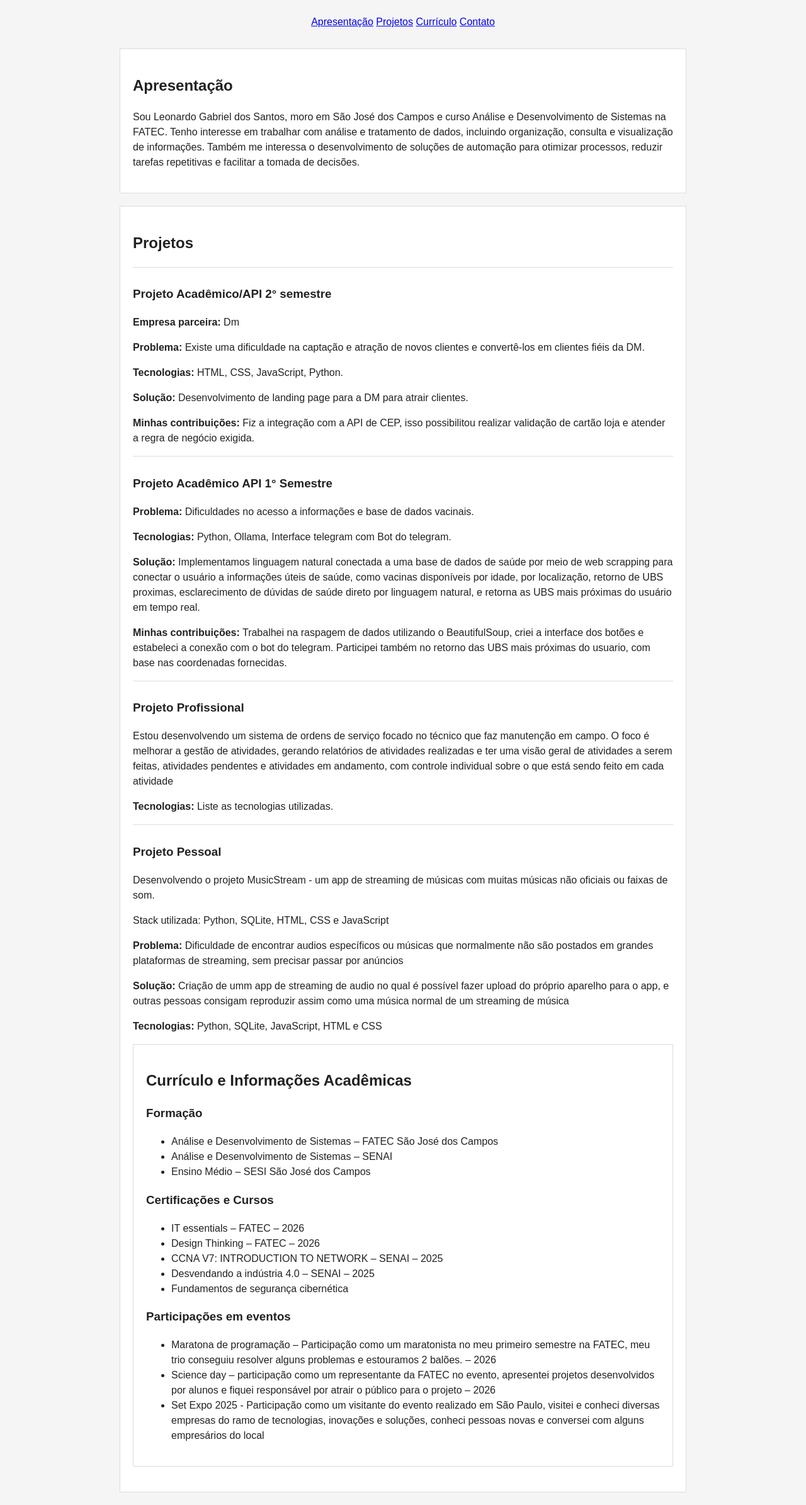
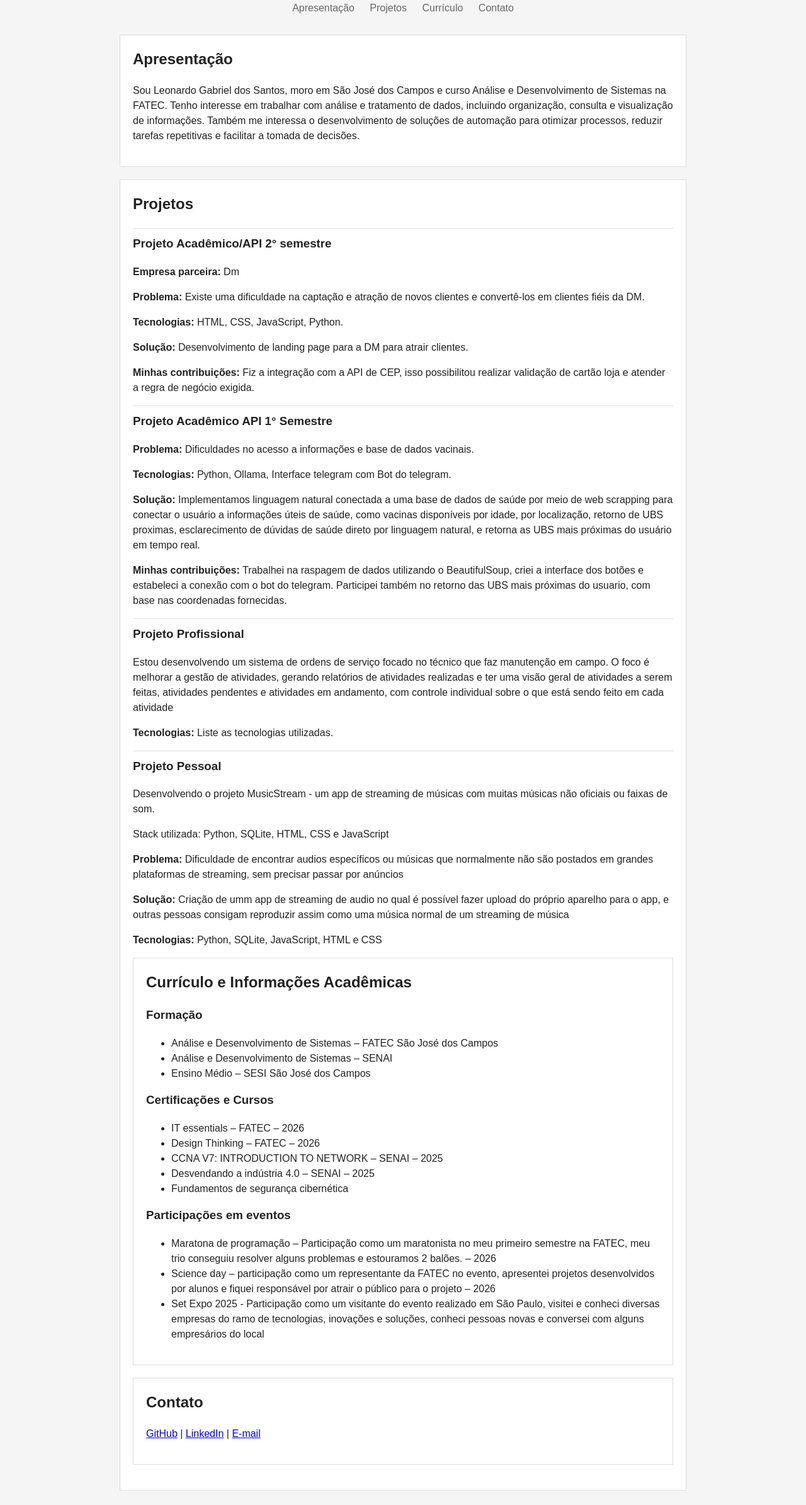
Before and after one commit to Leonardo-gabsantos/ADS-Portfolio, a plain HTML site: page index.html in a window 1280 px wide. Shown: the part 275-2665 px from the top of the page at 63% size. Drawn offline with Linux system fonts and the light colour scheme.

Commit message:
Adicionada a sessão do contato

```diff
--- a/index.html
+++ b/index.html
@@ -95,5 +95,14 @@
         <li>Set Expo 2025 - Participação como um visitante do evento realizado em São Paulo, visitei e conheci diversas empresas do ramo de tecnologias, inovações e soluções, conheci pessoas novas e conversei com alguns empresários do local</li>
       </ul>
     </section>
+
+    <section id="contato">
+      <h2>Contato</h2>
+      <p>
+        <a href="https://github.com/Leonardo-gabsantos">GitHub</a> |
+        <a href="https://www.linkedin.com/in/leonardo-gabriel-dev-sjc/">LinkedIn</a> |
+        <a href="mailto:leog.santos2023@gmail.com">E-mail</a>
+      </p>
+    </section>
   </main>
 <html>
--- a/style.css
+++ b/style.css
@@ -36,3 +36,26 @@ main {
   margin: 20px auto;
   padding: 0 20px;
 }
+
+nav {
+  text-align: center;
+  background-color: transparent;
+  padding: 10px 0;
+}
+
+nav a {
+  color: #666666;
+  margin: 0 10px;
+  text-decoration: none;
+  transition: color 0.2s ease;
+}
+
+nav a:hover {
+  color: #333333;
+}
+
+h1,
+h2,
+h3 {
+  margin-top: 0;
+}
```
